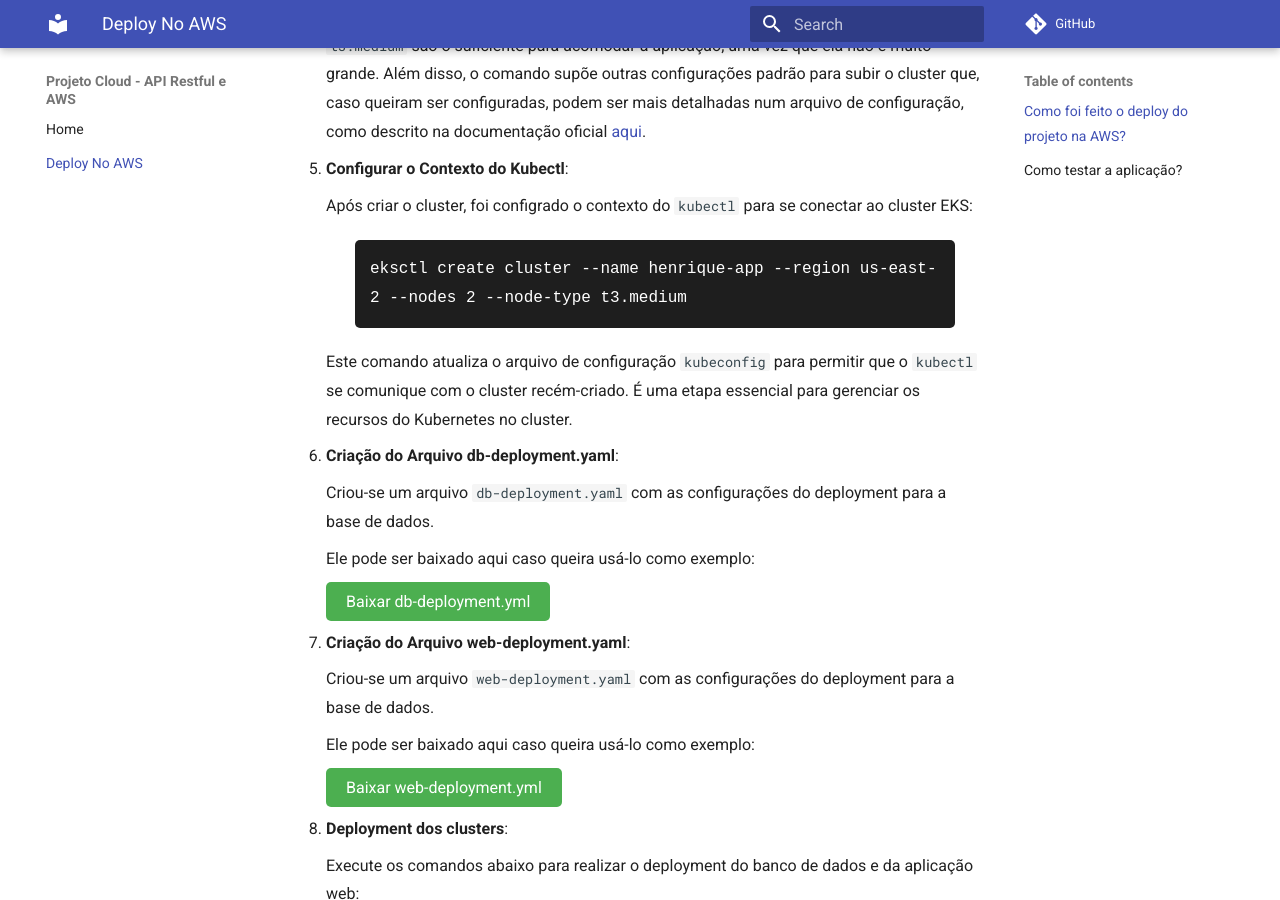
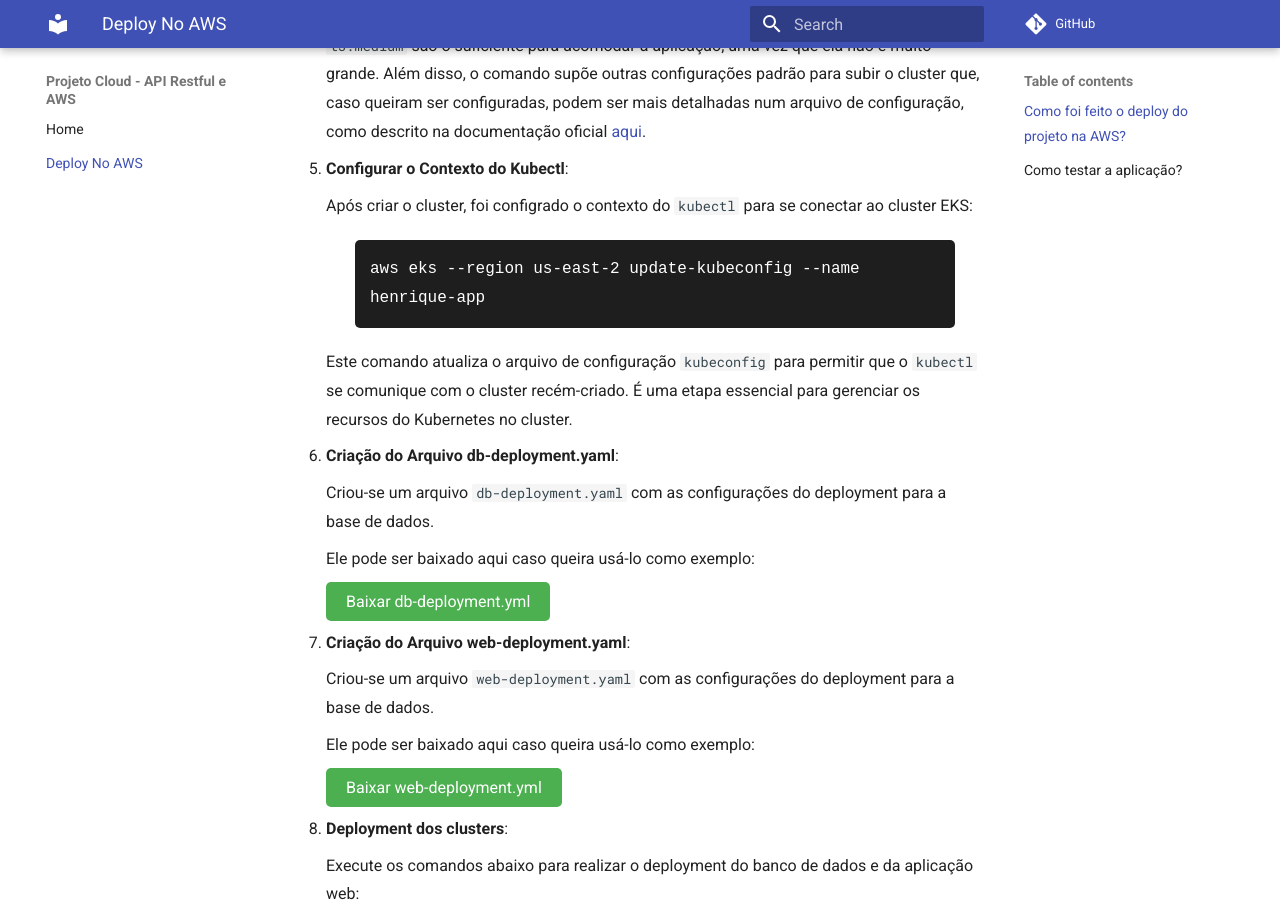
Before and after one commit to HenriqueFBadin/ProjetoCloud, an MkDocs documentation site: the page built from docs/aws-deploy.md, in a window 1280 px wide and 900 px high, scrolled down 2494 px. Built offline with MkDocs 1.6.1 and Material for MkDocs 9.7.7, drawn with Linux system fonts in a browser that asks for light colours; comment, search, counter and statistics services are not loaded; some of the changed text lies outside the part shown.

Commit message:
Atualizando documentação

```diff
--- a/docs/aws-deploy.md
+++ b/docs/aws-deploy.md
@@ -18,7 +18,7 @@ A partir daqui, este documento descreve as etapas que foram necessárias para cr
 
     2.1. **Criar uma chave de acesso**: Para configurar o AWS CLI, é necessário criar uma chave de acesso na AWS. Para isso os seguintes passos foram seguidos:
 
-    - Faça login no AWS [Management Console](Faça login no AWS Management Console)
+    - Faça login no AWS Management Console
 
       > Conta de usuário único:
 
@@ -65,7 +65,7 @@ A partir daqui, este documento descreve as etapas que foram necessárias para cr
 
     Após criar o cluster, foi configrado o contexto do `kubectl` para se conectar ao cluster EKS:
 
-    <div class="terminal">eksctl create cluster --name henrique-app --region us-east-2 --nodes 2 --node-type t3.medium</div>
+    <div class="terminal">aws eks --region us-east-2 update-kubeconfig --name henrique-app</div>
 
     Este comando atualiza o arquivo de configuração `kubeconfig` para permitir que o `kubectl` se comunique com o cluster recém-criado. É uma etapa essencial para gerenciar os recursos do Kubernetes no cluster.
 
```
